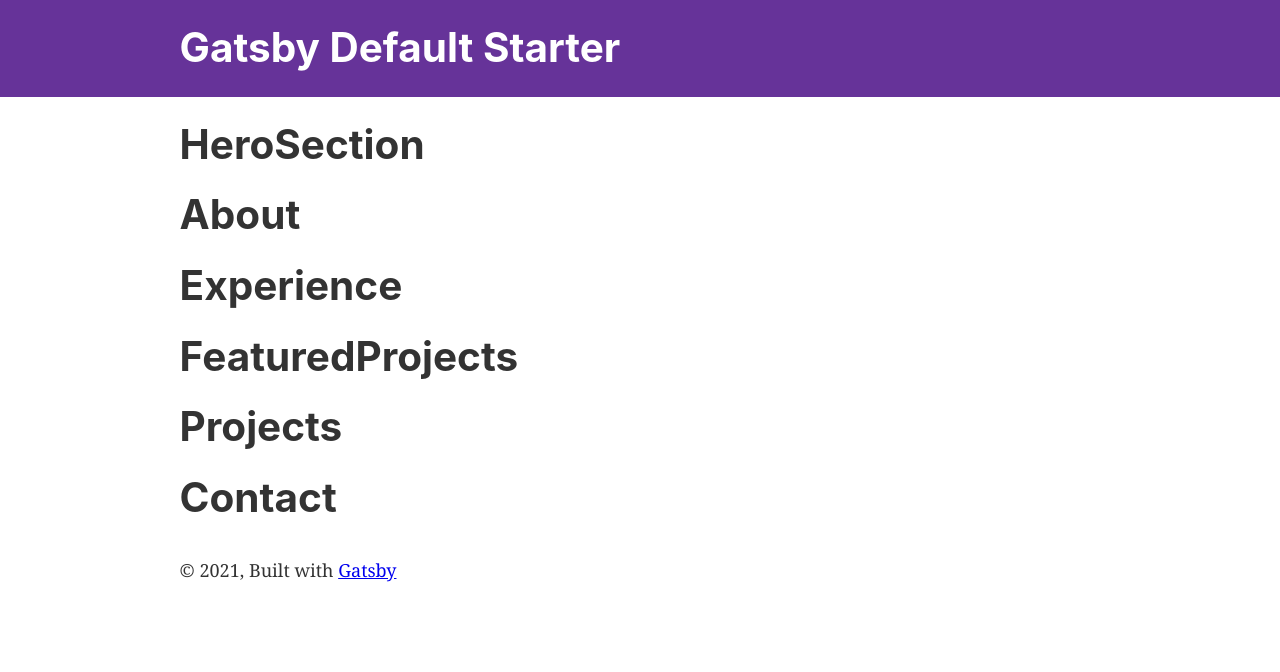
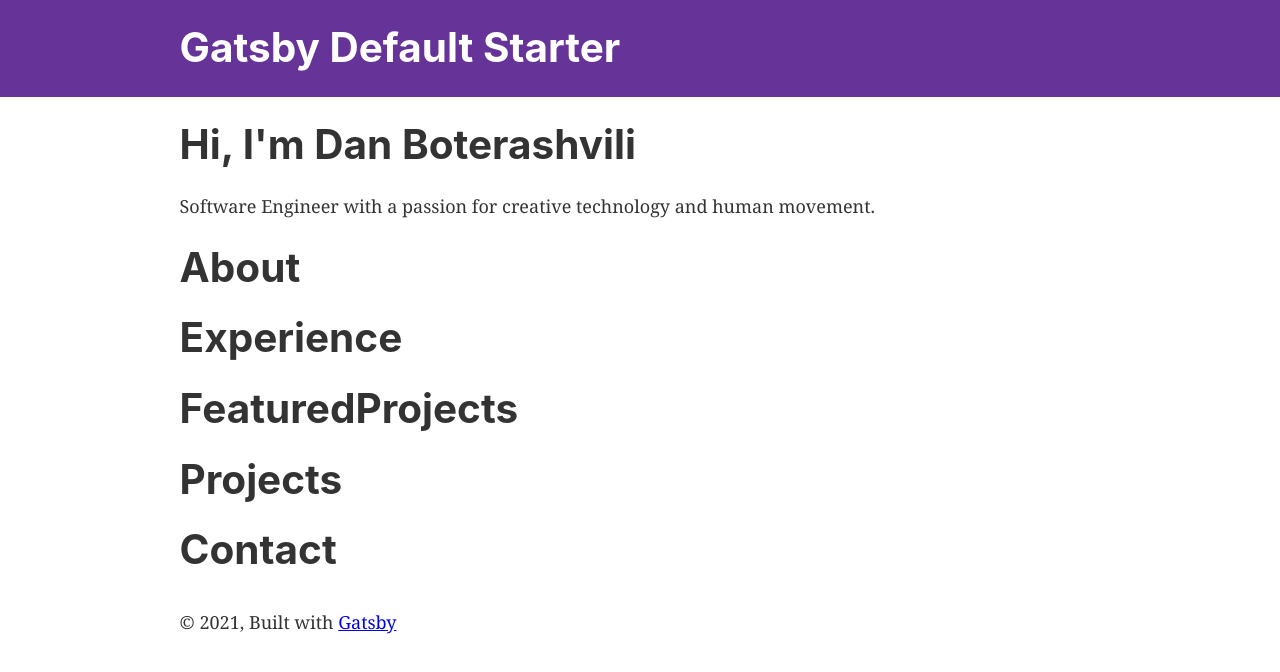
Before and after one commit to dscription/gatsby-portfolio-v1, a Gatsby site: page / in a window 1280 px wide. Built offline with nearby package versions, Linux system fonts and the light colour scheme; Gatsby itself is replaced by a stand-in of ours.

Commit message:
add HeroSection first pass markup

```diff
--- a/src/components/sections/HeroSection.js
+++ b/src/components/sections/HeroSection.js
@@ -2,9 +2,16 @@ import React from "react"
 
 const HeroSection = () => {
   return (
-    <>
-      <h1>HeroSection</h1>
-    </>
+    <section>
+      {/* Todo: Add headshot image here */}
+      <h1>
+        Hi, I'm <strong>Dan Boterashvili</strong>
+      </h1>
+      <p>
+        Software Engineer with a passion for creative technology and human
+        movement.
+      </p>
+    </section>
   )
 }
 
```
